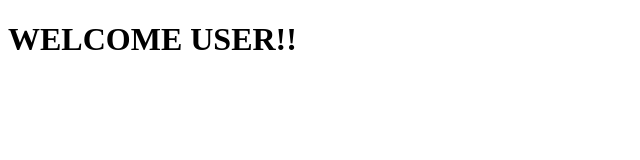
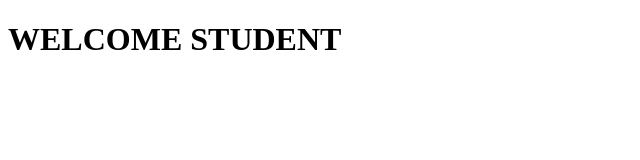
Before and after one commit to Kiranpreet156/sample, a plain HTML site: page welcome.html in a window 1280 px wide. Shown: the whole page, without its empty margins (0-640 px from the left). Drawn offline with Linux system fonts and the light colour scheme.

Commit message:
modified commit

```diff
--- a/welcome.html
+++ b/welcome.html
@@ -7,7 +7,7 @@
     <title>welcome</title>
 </head>
 <body>
-    <h1>WELCOME USER!!</h1>
+    <h1>WELCOME STUDENT</h1>
 
 </body>
 </html>
```
